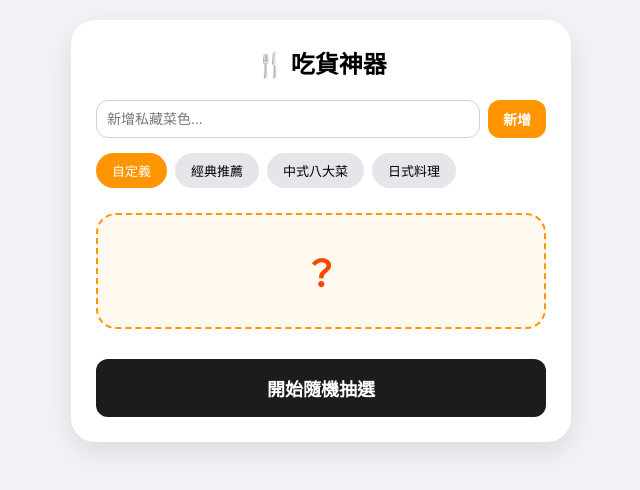
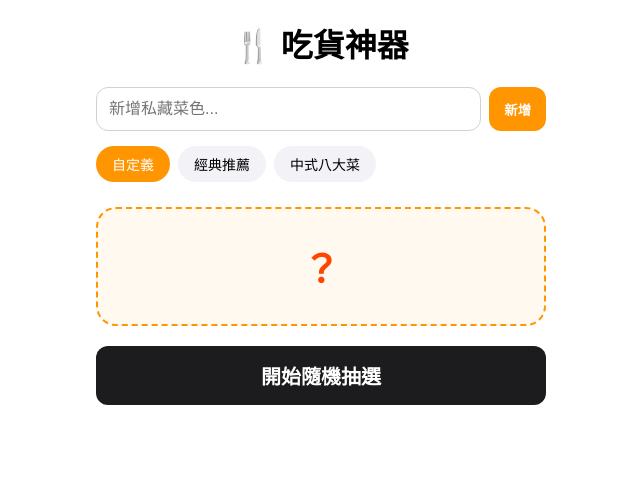
Before and after one commit to suxiaoyan5170-glitch/food_picker, a plain HTML site: page index.html in a window 1280 px wide. Both pictures are taken after a click on the element "自定義". Shown: the whole page, without its empty margins (319-959 px from the left). Drawn offline with Linux system fonts and the light colour scheme.

Commit message:
更新 index.html

```diff
--- a/index.html
+++ b/index.html
@@ -2,54 +2,61 @@
 <html lang="zh-TW">
 <head>
     <meta charset="UTF-8">
-    <meta name="viewport" content="width=device-width, initial-scale=1.0, maximum-scale=1.0, user-scalable=no">
+    <meta name="viewport" content="width=device-width, initial-scale=1.0, maximum-scale=1.0, user-scalable=no, viewport-fit=cover">
 
-    <link rel="apple-touch-icon" sizes="180x180" href="https://img.icons8.com/fluent/180/000000/hamburger.png">
-    <meta name="apple-mobile-web-app-title" content="吃貨神器">
+    <link rel="apple-touch-icon" href="https://img.icons8.com/color/180/hamburger.png">
+
+    <meta name="apple-mobile-web-app-capable" content="yes">
     <meta name="apple-mobile-web-app-status-bar-style" content="default">
     <meta name="apple-mobile-web-app-title" content="吃貨神器">
-    <meta name="apple-mobile-web-app-capable" content="yes">
-    <meta name="apple-mobile-web-app-status-bar-style" content="default">
 
     <title>吃貨神器 Pro Max</title>
     <style>
-        :root { --primary: #FF9500; --bg: #F2F2F7; }
-        body { font-family: -apple-system, sans-serif; background: var(--bg); margin: 0; padding: 20px; display: flex; justify-content: center; }
-        .container { background: white; width: 100%; max-width: 450px; border-radius: 24px; padding: 25px; box-shadow: 0 10px 30px rgba(0,0,0,0.1); }
+        :root { --primary: #FF9500; --bg: #FFFFFF; } /* 背景改為全白，更現代 */
 
-        /* 頂部輸入區域 */
+        /* 解決 iPhone 劉海屏黑邊關鍵：viewport-fit=cover */
+        body {
+            font-family: -apple-system, sans-serif;
+            background: var(--bg);
+            margin: 0;
+            padding: env(safe-area-inset-top) 20px 20px 20px; /* 自動適應劉海高度 */
+            display: flex;
+            justify-content: center;
+            min-height: 100vh;
+            box-sizing: border-box;
+        }
+
+        .container {
+            background: white;
+            width: 100%;
+            max-width: 450px;
+            padding-top: 20px;
+        }
+
+        /* 其餘樣式保持不變... */
         .input-group { display: flex; gap: 8px; margin-bottom: 15px; }
-        input { flex: 1; border: 1.5px solid #D1D1D6; border-radius: 12px; padding: 10px; font-size: 14px; outline: none; }
-        .add-btn { background: var(--primary); color: white; border: none; padding: 0 15px; border-radius: 12px; font-weight: bold; font-size: 14px; }
-
-        /* 主題標籤 */
+        input { flex: 1; border: 1.5px solid #D1D1D6; border-radius: 12px; padding: 12px; font-size: 16px; outline: none; }
+        .add-btn { background: var(--primary); color: white; border: none; padding: 0 15px; border-radius: 12px; font-weight: bold; }
         .tabs { display: flex; gap: 8px; overflow-x: auto; margin-bottom: 20px; padding-bottom: 5px; -webkit-overflow-scrolling: touch; }
-        .tab { white-space: nowrap; padding: 8px 16px; background: #E5E5EA; border-radius: 20px; font-size: 13px; cursor: pointer; }
+        .tab { white-space: nowrap; padding: 8px 16px; background: #F2F2F7; border-radius: 20px; font-size: 14px; cursor: pointer; }
         .tab.active { background: var(--primary); color: white; }
-
-        /* 結果顯示區 */
         .result-card { background: #FFF9F0; border: 2px dashed var(--primary); border-radius: 20px; padding: 30px 10px; text-align: center; margin-bottom: 20px; }
-        #resultValue { font-size: 36px; font-weight: bold; color: #FF4500; min-height: 45px; }
-
-        /* 搜尋平台按鈕 */
-        .search-options { display: none; margin-top: 15px; border-top: 1px solid #EEE; padding-top: 15px; animation: fadeIn 0.5s; }
+        #resultValue { font-size: 38px; font-weight: bold; color: #FF4500; min-height: 50px; }
+        .search-options { display: none; margin-top: 15px; border-top: 1px solid #EEE; padding-top: 15px; }
         .grid { display: grid; grid-template-columns: repeat(2, 1fr); gap: 10px; }
-        .btn { border: none; border-radius: 12px; padding: 12px; font-size: 14px; font-weight: 600; cursor: pointer; text-decoration: none; text-align: center; color: white; }
-        .main-btn { background: #1C1C1E; width: 100%; font-size: 18px; padding: 16px; margin-top: 10px; }
-
+        .btn { border: none; border-radius: 12px; padding: 15px; font-size: 15px; font-weight: bold; cursor: pointer; text-decoration: none; text-align: center; color: white; }
+        .main-btn { background: #1C1C1E; width: 100%; font-size: 20px; }
         .btn-meituan { background: #FFD000; color: #333; }
         .btn-dianping { background: #FF6633; }
         .btn-eleme { background: #0089FF; }
         .btn-google { background: #34A853; }
-        .btn-share { background: #5856D6; grid-column: span 2; margin-top: 5px; }
-
-        @keyframes fadeIn { from { opacity: 0; } to { opacity: 1; } }
+        .btn-share { background: #5856D6; grid-column: span 2; }
     </style>
 </head>
 <body>
 
 <div class="container">
-    <h1 style="text-align:center; margin: 0 0 20px 0; font-size: 24px;">🍴 吃貨神器</h1>
+    <h1 style="text-align:center; margin-top:0;">🍴 吃貨神器</h1>
 
     <div class="input-group">
         <input type="text" id="customInput" placeholder="新增私藏菜色...">
@@ -60,19 +67,17 @@
         <div class="tab active" onclick="switchTheme('custom')">自定義</div>
         <div class="tab" onclick="switchTheme('classic')">經典推薦</div>
         <div class="tab" onclick="switchTheme('chinese')">中式八大菜</div>
-        <div class="tab" onclick="switchTheme('japanese')">日式料理</div>
     </div>
 
     <div class="result-card">
         <div id="resultValue">？</div>
-
-        <div class="search-options" id="searchGroup">
+        <div class="action-btns" id="searchGroup" style="display:none">
             <div class="grid">
-                <a id="linkMeituan" class="btn btn-meituan">美團搜尋</a>
+                <a id="linkMeituan" class="btn btn-meituan">美團</a>
                 <a id="linkDianping" class="btn btn-dianping">大眾點評</a>
                 <a id="linkEleme" class="btn btn-eleme">餓了麼</a>
-                <a id="linkGoogle" class="btn btn-google">Google 地圖</a>
-                <button class="btn btn-share" onclick="shareResult()">📤 分享給好友</button>
+                <a id="linkGoogle" class="btn btn-google">Google</a>
+                <button class="btn btn-share" onclick="shareResult()">📤 分享好友</button>
             </div>
         </div>
     </div>
@@ -81,22 +86,19 @@
 </div>
 
 <script>
+    // 同之前的 JavaScript 邏輯...
     let myChoices = JSON.parse(localStorage.getItem('myChoices')) || ["火鍋", "拉麵", "炸雞"];
-
     const database = {
         custom: myChoices,
-        classic: ["漢堡", "牛排", "牛肉麵", "小籠包", "義大利麵", "滷肉飯"],
-        chinese: ["川菜", "粵菜", "魯菜", "蘇菜", "浙菜", "閩菜", "湘菜", "徽菜"],
-        japanese: ["生魚片", "天婦羅", "丼飯", "壽喜燒", "居酒屋", "烏龍麵"]
+        classic: ["漢堡", "牛排", "牛肉麵", "小籠包", "義大利麵"],
+        chinese: ["川菜", "粵菜", "魯菜", "蘇菜", "浙菜"]
     };
-
     let currentKey = 'custom';
     let finalChoice = "";
 
     function switchTheme(key) {
         currentKey = key;
-        const tabs = document.querySelectorAll('.tab');
-        tabs.forEach(t => t.classList.remove('active'));
+        document.querySelectorAll('.tab').forEach(t => t.classList.remove('active'));
         event.currentTarget.classList.add('active');
         document.getElementById('resultValue').innerText = '？';
         document.getElementById('searchGroup').style.display = 'none';
@@ -104,24 +106,19 @@
 
     function addCustom() {
         const input = document.getElementById('customInput');
-        const val = input.value.trim();
-        if (val) {
-            database.custom.push(val);
+        if (input.value.trim()) {
+            database.custom.push(input.value.trim());
             localStorage.setItem('myChoices', JSON.stringify(database.custom));
             input.value = "";
-            alert(`已成功加入：${val}`);
             switchTheme('custom');
         }
     }
 
     function roll() {
         const list = database[currentKey];
-        if (!list || list.length === 0) return alert("清單裡沒東西喔！");
-
         const display = document.getElementById('resultValue');
         const searchGroup = document.getElementById('searchGroup');
         searchGroup.style.display = 'none';
-
         let count = 0;
         const timer = setInterval(() => {
             display.innerText = list[Math.floor(Math.random() * list.length)];
@@ -146,11 +143,7 @@
 
     async function shareResult() {
         if (navigator.share) {
-            await navigator.share({
-                title: '吃貨神器決定了！',
-                text: `我決定今天吃：${finalChoice}！你要一起嗎？`,
-                url: window.location.href
-            });
+            await navigator.share({ title: '吃貨神器', text: `決定吃：${finalChoice}！`, url: window.location.href });
         }
     }
 </script>
```
